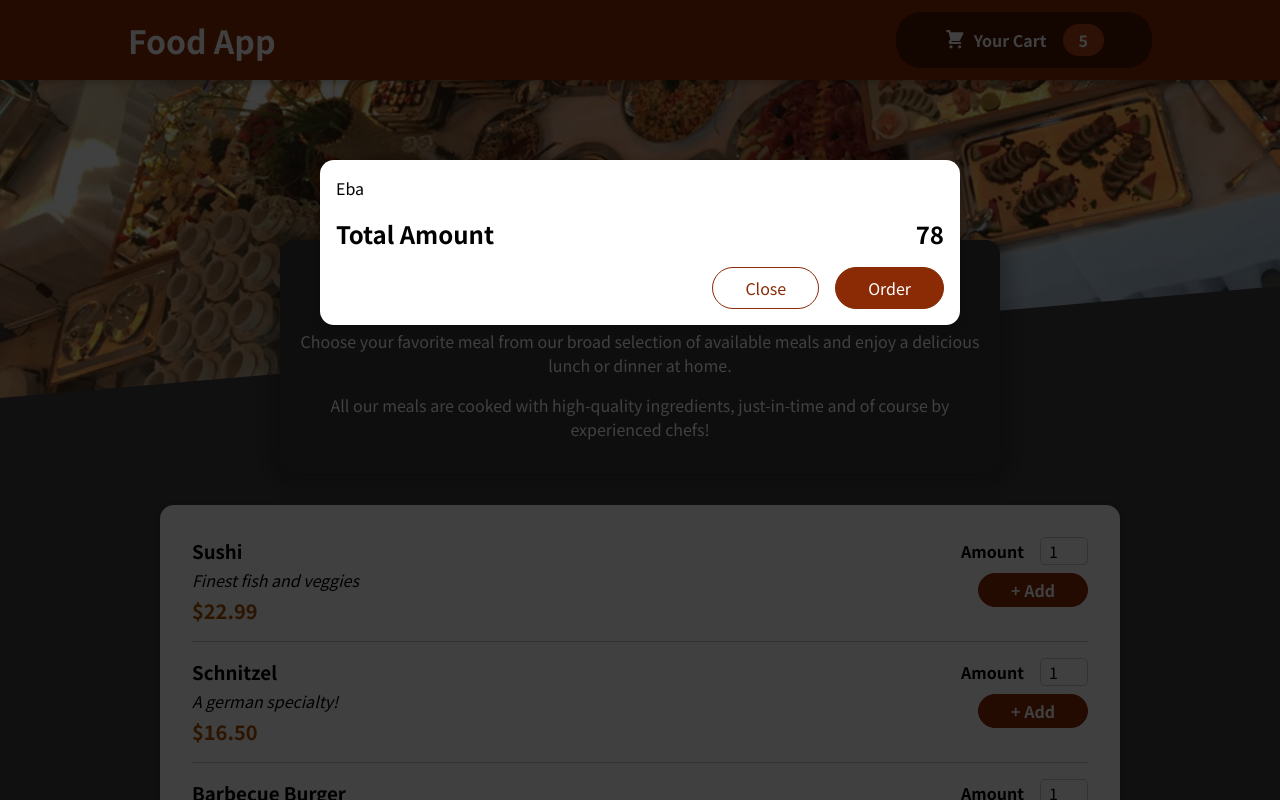
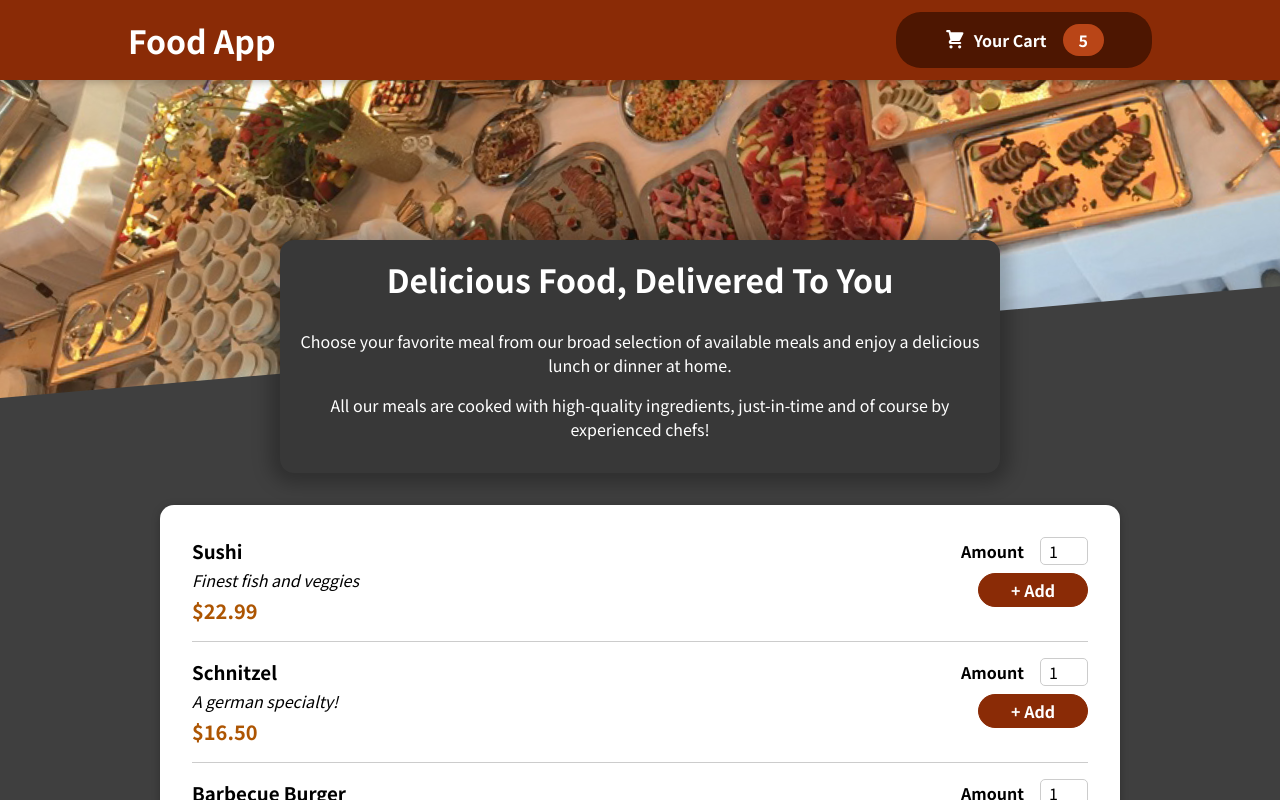
Before and after one commit to osigie/foodApp, a React (Create React App) app in the folder client/: page / in a window 1280 px wide. Shown: the top 800 px of the page. Built offline with nearby package versions, Linux system fonts and the light colour scheme.

Commit message:
setup modal logic

```diff
--- a/client/src/App.tsx
+++ b/client/src/App.tsx
@@ -1,4 +1,4 @@
-import React from "react";
+import React, { useState } from "react";
 import logo from "./logo.svg";
 import { Counter } from "./features/counter/Counter";
 import Header from "./components/Layout/Header";
@@ -6,10 +6,18 @@ import Meals from "./components/Meals/Meals";
 import Cart from "./components/Cart/Cart";
 
 function App() {
+  const [showCart, setShowCart] = useState(false);
+  const showCartFunc = () => {
+    setShowCart(true);
+  };
+  const removeCartFunc = () => {
+    setShowCart(false);
+  };
   return (
     <div>
-      <Cart />
-      <Header />
+      {showCart && <Cart onClose={removeCartFunc} />}
+
+      <Header onShow={showCartFunc} />
 
       <main>
         <Meals />
--- a/client/src/components/Cart/Cart.tsx
+++ b/client/src/components/Cart/Cart.tsx
@@ -1,8 +1,10 @@
 import classes from "./Cart.module.css";
 import React from "react";
-import Modal from "../UI/Modal"
+import Modal from "../UI/Modal";
 
-type Props = {};
+type Props = {
+  onClose: () => void;
+};
 
 const Cart = (props: Props) => {
   const cartItem = (
@@ -13,15 +15,17 @@ const Cart = (props: Props) => {
     </ul>
   );
   return (
-    <Modal>
+    <Modal onClose={props.onClose}>
       {cartItem}
       <div className={classes.total}>
         <span>Total Amount</span>
         <span>78</span>
       </div>
       <div className={classes.actions}>
-        <button className = {classes["button--alt"]}>Close</button>
-        <button className = {classes.button}>Order</button>
+        <button className={classes["button--alt"]} onClick={props.onClose}>
+          Close
+        </button>
+        <button className={classes.button}>Order</button>
       </div>
     </Modal>
   );
--- a/client/src/components/Layout/Header.tsx
+++ b/client/src/components/Layout/Header.tsx
@@ -2,14 +2,17 @@ import React from "react";
 import image from "../../assets/meals.jpg";
 import classes from "./Header.module.css";
 import HeaderCartButton from "./HeaderCartButton";
-type Props = {};
+
+type Props = {
+  onShow: () => void;
+};
 
 const Header = (props: Props) => {
   return (
     <>
       <header className={classes.header}>
         <h1>Food App </h1>
-        <HeaderCartButton />
+        <HeaderCartButton onShow={props.onShow} />
       </header>
       <div className={classes["main-image"]}>
         <img src={image} alt="A table full of yummy meals" />
--- a/client/src/components/Layout/HeaderCartButton.tsx
+++ b/client/src/components/Layout/HeaderCartButton.tsx
@@ -2,11 +2,13 @@ import classes from "./HeaderCartButton.module.css";
 import React from "react";
 import CartIcon from "../Cart/CartIcon";
 
-type Props = {};
+type Props = {
+    onShow:()=>void
+};
 
 const HeaderCartButton = (props: Props) => {
   return (
-    <button className={classes.button}>
+    <button className={classes.button} onClick = {props.onShow}>
       <span className={classes.icon}>
         <CartIcon />
       </span>
--- a/client/src/components/UI/Modal.tsx
+++ b/client/src/components/UI/Modal.tsx
@@ -2,12 +2,16 @@ import classes from "./Modal.module.css";
 import React, { ReactNode } from "react";
 import ReactDom from "react-dom";
 
-type childProps = {
+interface childProps {
   children: ReactNode;
+  onClose?: () => void
+}
+type backProps = {
+  onClose?: () => void;
 };
 
-const BackDrop = () => {
-  return <div className={classes.backdrop}></div>;
+const BackDrop = (props: backProps) => {
+  return <div className={classes.backdrop} onClick={props.onClose}></div>;
 };
 
 const ModalOverLays = (props: childProps) => {
@@ -23,7 +27,10 @@ const portElement = document.getElementById("overlays");
 const Modal = (props: childProps) => {
   return (
     <>
-      {ReactDom.createPortal(<BackDrop />, portElement as Element)}
+      {ReactDom.createPortal(
+        <BackDrop onClose={props.onClose} />,
+        portElement as Element
+      )}
       {ReactDom.createPortal(
         <ModalOverLays> {props.children} </ModalOverLays>,
         portElement as Element
```
